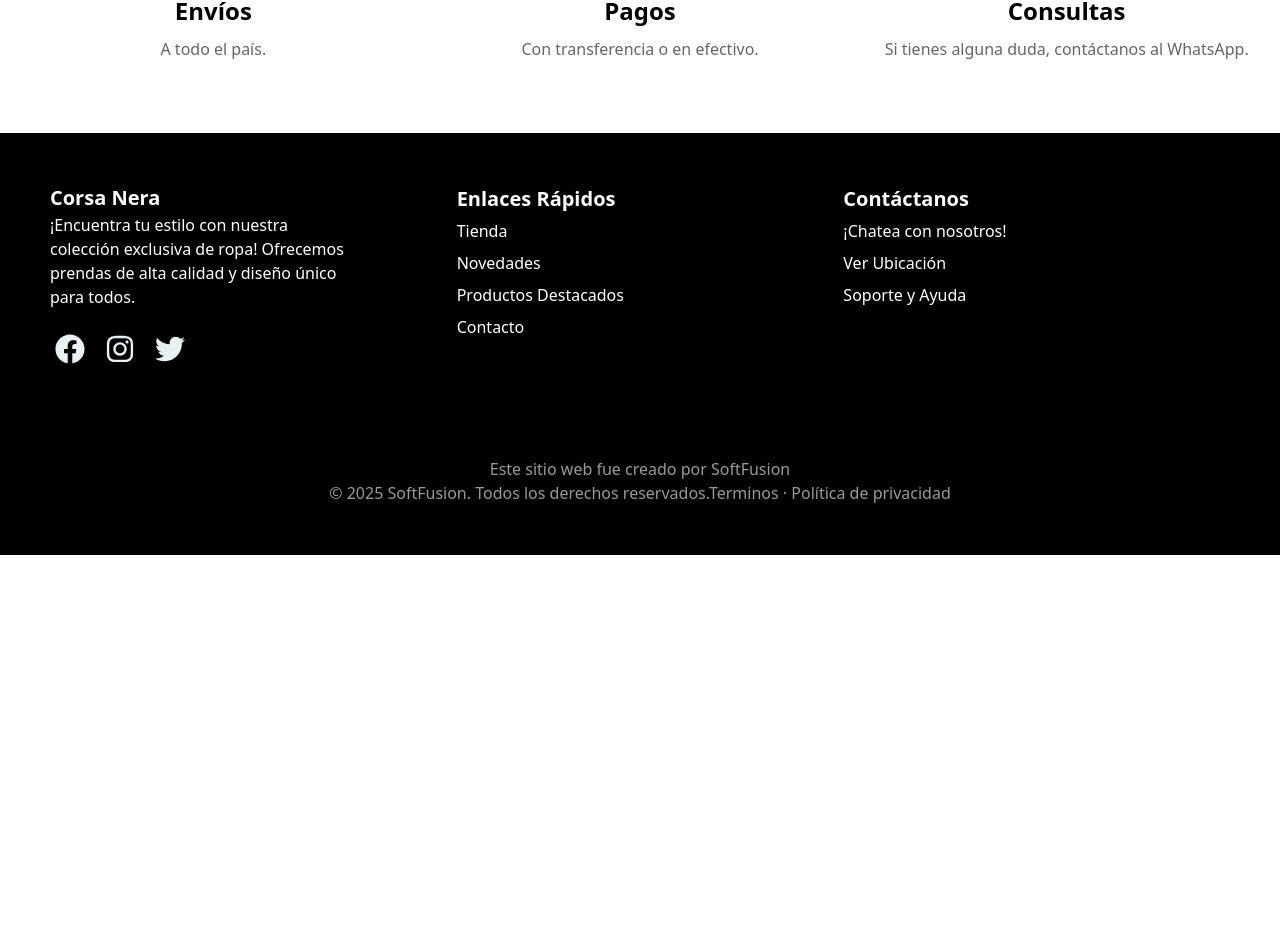
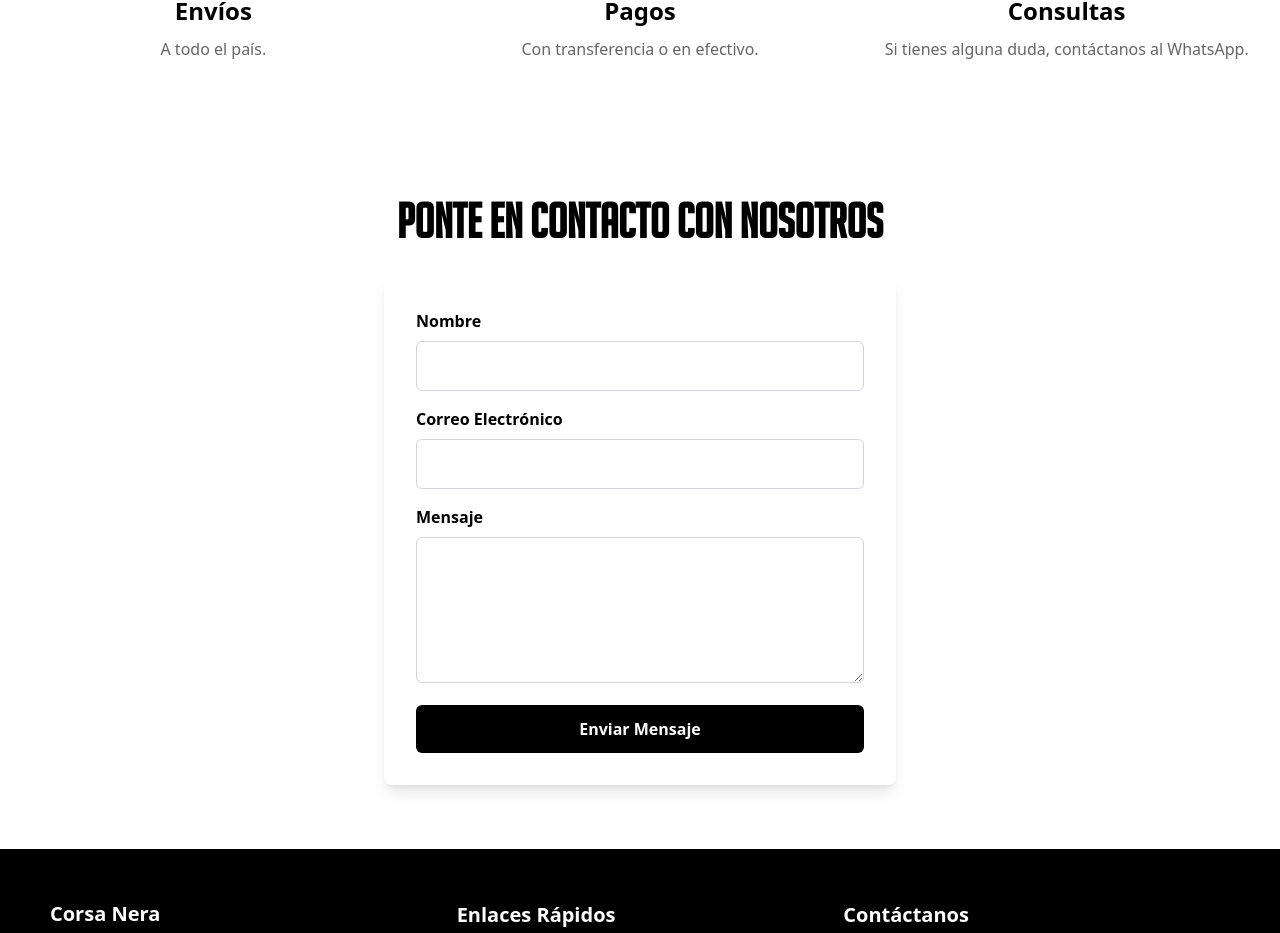
Before and after one commit to SoftFusion-Technologies/front-regia-soft, a React (Vite) app: page / in a window 1280 px wide. Shown: the part 1855-2788 px from the top of the page. Before the commit the page ends 2410 px from the top, so only its background shows below. Built offline with nearby package versions, Linux system fonts and the light colour scheme; a web font is replaced by a local one.

Commit message:
Se mejora el navbar y se agrega el contact form

```diff
--- a/package.json
+++ b/package.json
@@ -10,6 +10,7 @@
     "preview": "vite preview"
   },
   "dependencies": {
+    "emailjs-com": "^3.2.0",
     "react": "^18.3.1",
     "react-dom": "^18.3.1",
     "react-icons": "^5.4.0",
--- /dev/null
+++ b/src/Components/ContactForm.jsx
@@ -0,0 +1,122 @@
+import React, { useState } from 'react';
+import emailjs from 'emailjs-com';
+
+const ContactForm = () => {
+  const [formData, setFormData] = useState({
+    name: '',
+    email: '',
+    message: ''
+  });
+  const [status, setStatus] = useState('');
+
+  // Maneja el cambio de los inputs
+  const handleChange = (e) => {
+    const { name, value } = e.target;
+    setFormData({
+      ...formData,
+      [name]: value
+    });
+  };
+
+  // Maneja el envío del formulario
+  const handleSubmit = (e) => {
+    e.preventDefault();
+
+    // Configura el servicio de EmailJS
+    emailjs
+      .send(
+        'service_id', // Reemplaza con tu ID de servicio de EmailJS
+        'template_id', // Reemplaza con tu ID de plantilla de EmailJS
+        formData,
+        'user_id' // Reemplaza con tu ID de usuario de EmailJS
+      )
+      .then(
+        (response) => {
+          setStatus('¡Mensaje enviado con éxito!');
+          setFormData({ name: '', email: '', message: '' });
+        },
+        (error) => {
+          setStatus('Hubo un error al enviar el mensaje.');
+        }
+      );
+  };
+
+  return (
+    <section id="contacto" className="contact-form-section py-16 px-4 sm:px-8">
+      <div className="container mx-auto text-center">
+        <h2 className="text-5xl font-bold mb-8 text-black font-bignoodle">
+          Ponte en contacto con nosotros
+        </h2>
+        <form
+          onSubmit={handleSubmit}
+          className="max-w-lg mx-auto bg-white p-8 shadow-lg rounded-lg"
+        >
+          <div className="mb-4">
+            <label
+              htmlFor="name"
+              className="block text-left font-semibold mb-2"
+            >
+              Nombre
+            </label>
+            <input
+              type="text"
+              id="name"
+              name="name"
+              value={formData.name}
+              onChange={handleChange}
+              required
+              className="w-full p-3 border border-gray-300 rounded-md"
+            />
+          </div>
+
+          <div className="mb-4">
+            <label
+              htmlFor="email"
+              className="block text-left font-semibold mb-2"
+            >
+              Correo Electrónico
+            </label>
+            <input
+              type="email"
+              id="email"
+              name="email"
+              value={formData.email}
+              onChange={handleChange}
+              required
+              className="w-full p-3 border border-gray-300 rounded-md"
+            />
+          </div>
+
+          <div className="mb-4">
+            <label
+              htmlFor="message"
+              className="block text-left font-semibold mb-2"
+            >
+              Mensaje
+            </label>
+            <textarea
+              id="message"
+              name="message"
+              value={formData.message}
+              onChange={handleChange}
+              required
+              rows="5"
+              className="w-full p-3 border border-gray-300 rounded-md"
+            />
+          </div>
+
+          <button
+            type="submit"
+            className="w-full p-3 bg-black text-white font-bold rounded-md hover:bg-gray-800 transition"
+          >
+            Enviar Mensaje
+          </button>
+        </form>
+
+        {status && <p className="mt-4 text-lg">{status}</p>}
+      </div>
+    </section>
+  );
+};
+
+export default ContactForm;
--- a/src/Components/Navbar.jsx
+++ b/src/Components/Navbar.jsx
@@ -6,6 +6,12 @@ const Navbar = () => {
   const [isMenuOpen, setIsMenuOpen] = useState(false);
 
   const toggleMenu = () => setIsMenuOpen(!isMenuOpen);
+
+  // Función para hacer el scroll hacia la sección de contacto
+  const scrollToContactSection = () => {
+    const section = document.getElementById('contacto');
+    section.scrollIntoView({ behavior: 'smooth' });
+  };
 
   return (
     <nav className="bg-white shadow-md">
@@ -20,7 +26,16 @@ const Navbar = () => {
 
         {/* Menú Desktop */}
         <div className="hidden md:flex space-x-8">
-          {menuItems.map((item) => (
+          {menuItems.map((item) =>
+            item.label === 'Contacto' ? (
+              <button
+                key={item.id}
+                onClick={scrollToContactSection} // Usamos onClick para scroll
+                className="font-bignoodle text-lg font-medium text-black hover:text-gray-500 transition"
+              >
+                {item.label}
+              </button>
+            ) : (
               <a
                 key={item.id}
                 href={item.href}
@@ -28,7 +43,8 @@ const Navbar = () => {
               >
                 {item.label}
               </a>
-          ))}
+            )
+          )}
         </div>
 
         {/* Botón Hamburguesa */}
@@ -58,7 +74,16 @@ const Navbar = () => {
       {/* Menú Mobile */}
       {isMenuOpen && (
         <div className="md:hidden bg-white">
-          {menuItems.map((item) => (
+          {menuItems.map((item) =>
+            item.label === 'Contacto' ? (
+              <button
+                key={item.id}
+                onClick={scrollToContactSection} // En el menú mobile también
+                className="font-bignoodle block px-4 py-2 text-black hover:bg-gray-100 transition"
+              >
+                {item.label}
+              </button>
+            ) : (
               <a
                 key={item.id}
                 href={item.href}
@@ -66,7 +91,8 @@ const Navbar = () => {
               >
                 {item.label}
               </a>
-          ))}
+            )
+          )}
         </div>
       )}
     </nav>
--- a/src/Pages/Home.jsx
+++ b/src/Pages/Home.jsx
@@ -3,15 +3,17 @@ import Navbar from '../Components/Navbar';
 import Hero from '../Components/Hero';
 import FeaturedProducts from './FeaturedProducts';
 import InfoSection from '../Components/InfoSection';
+import ContactForm from '../Components/ContactForm';
 const Home = () => {
   return (
     <div>
       <Navbar />
       <Hero />
-      <div className='mt-20'>
+      <div className="mt-20">
         <FeaturedProducts />
       </div>
-      <InfoSection></InfoSection>
+      <InfoSection />
+      <ContactForm />
     </div>
   );
 };
--- a/src/index.css
+++ b/src/index.css
@@ -19,7 +19,3 @@
 .font-messina {
   font-family: MessinaRegular;
 }
-
-/* Importa los estilos de Slick */
-@import '~slick-carousel/slick/slick.css';
-@import '~slick-carousel/slick/slick-theme.css';
```
Also changed, not shown: 1 other file (tests, documents, lock files or other folders). Lines whose indentation alone changed are shown as unchanged.
